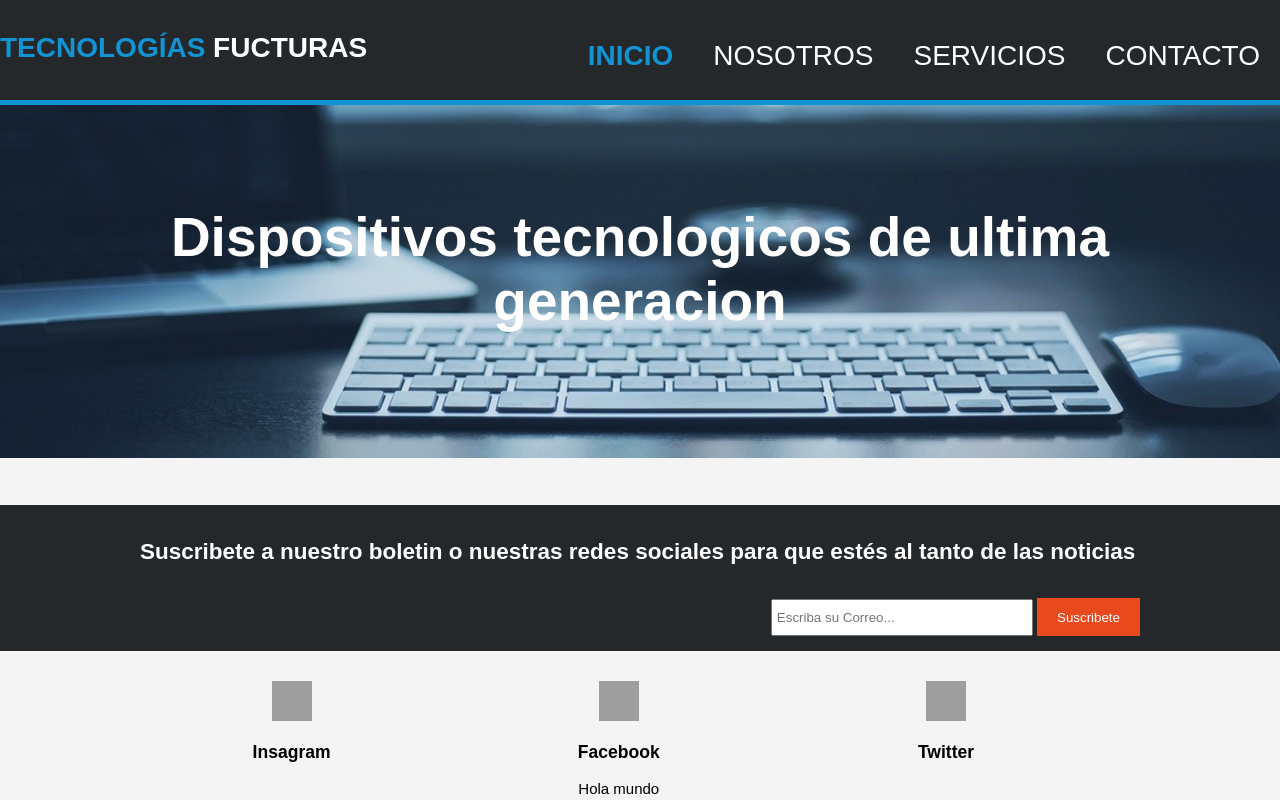
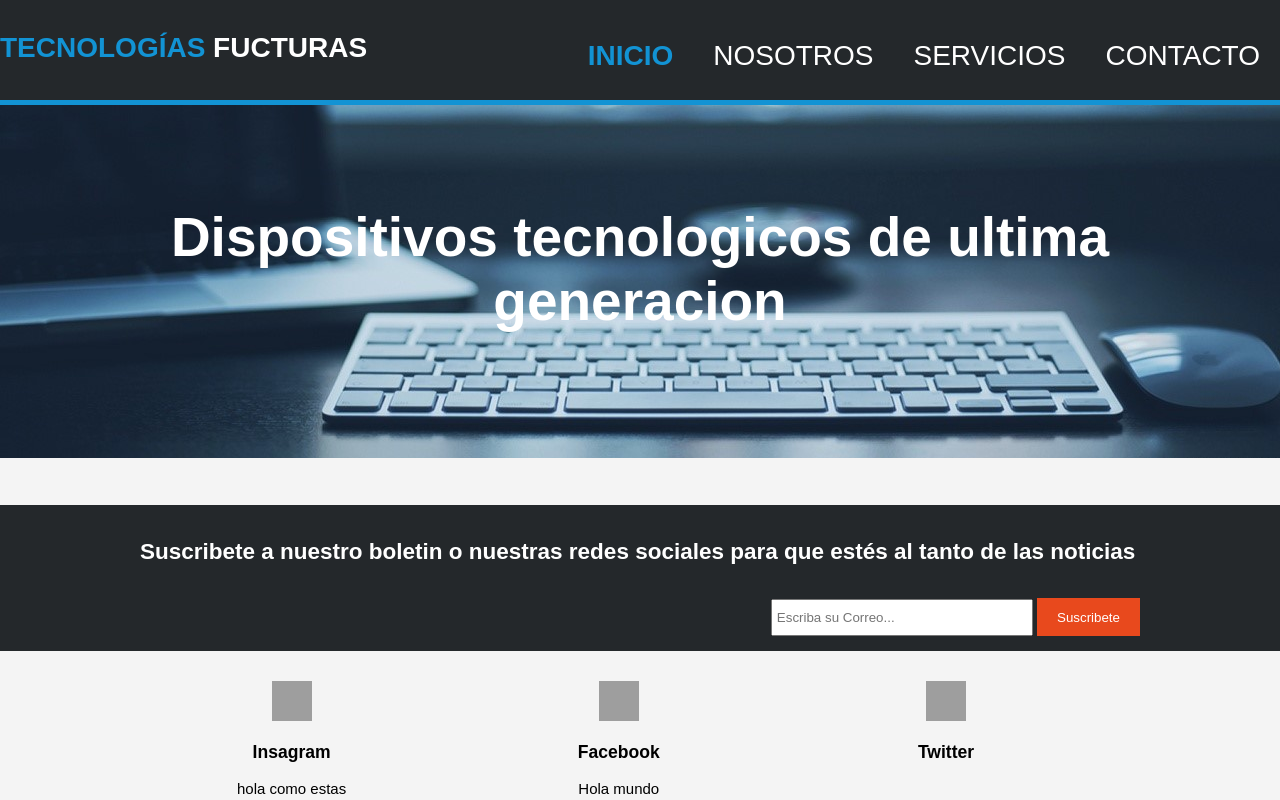
Before and after one commit to ercabreja/MyPraticeAzure, a plain HTML site: page index.html in a window 1280 px wide. Shown: the top 800 px of the page. Drawn offline with Linux system fonts and the light colour scheme; grey boxes are pictures that could not be loaded.

Commit message:
solucion

```diff
--- a/index.html
+++ b/index.html
@@ -52,6 +52,7 @@
 
 
 			<h3>Insagram</h3>
+			<p> hola como estas</p>
 		</div>
 
 
```
